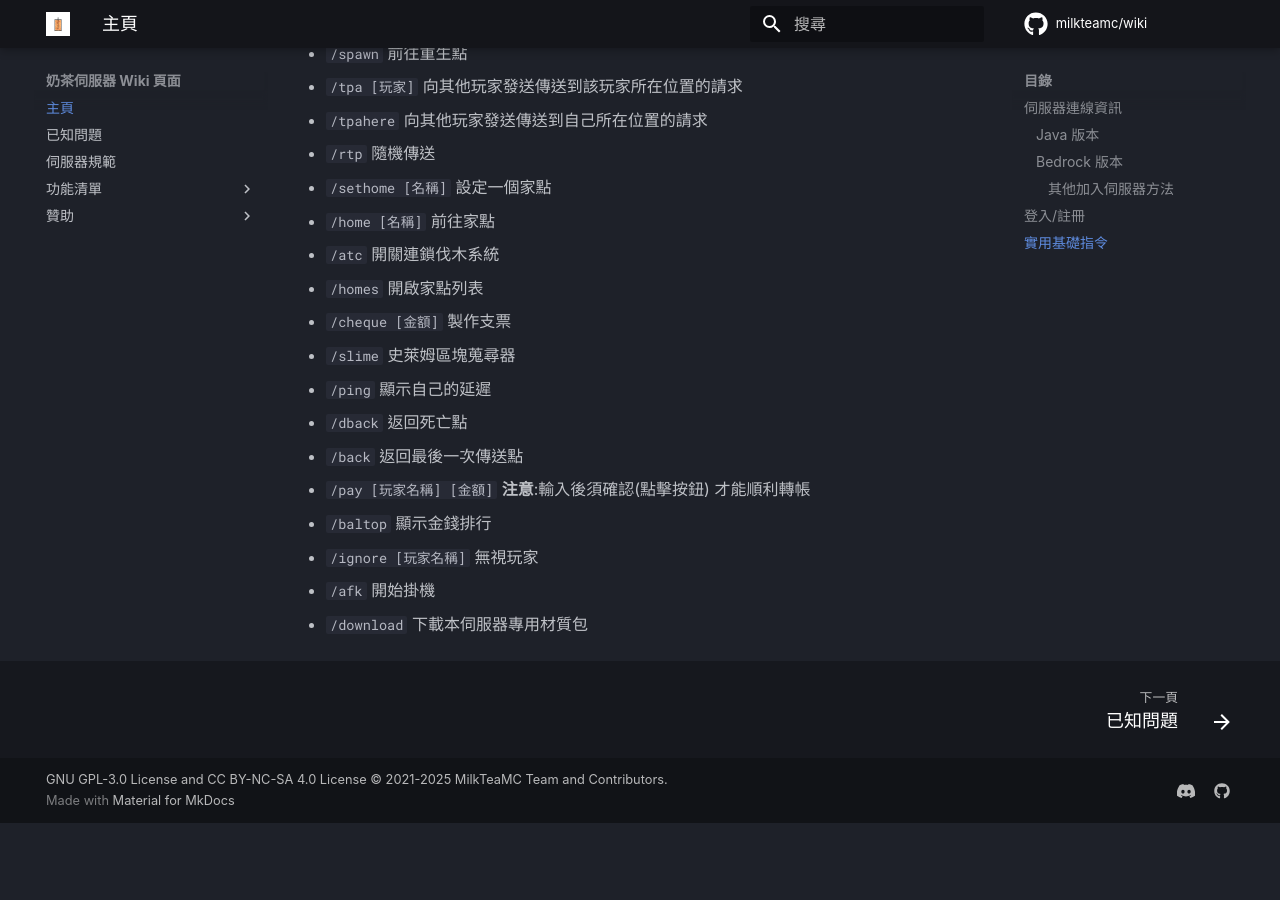
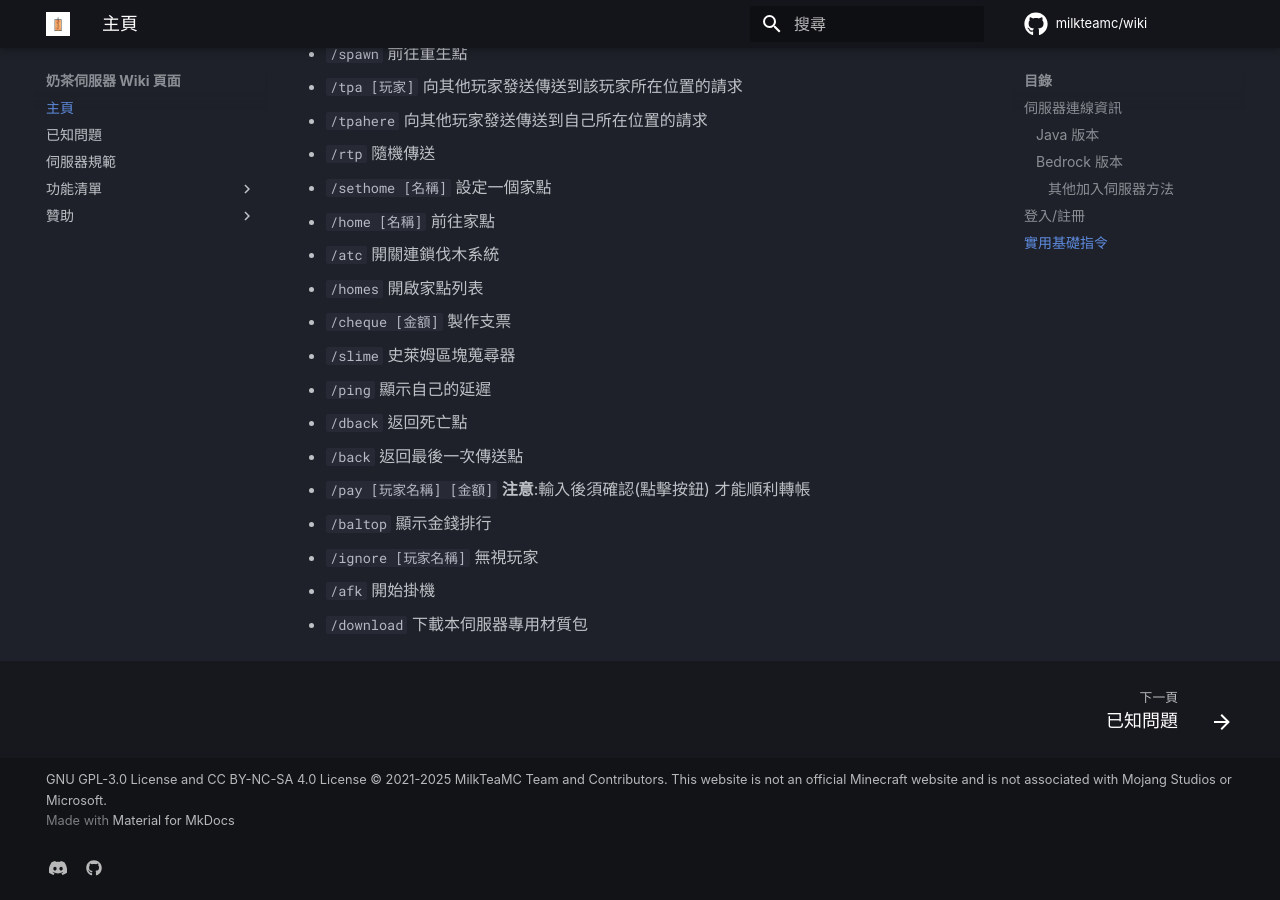
Before and after one commit to milkteamc/wiki, an MkDocs documentation site: the page built from docs/index.md, in a window 1280 px wide and 900 px high, scrolled down 3045 px. Built offline with MkDocs 1.6.1 and Material for MkDocs 9.7.7, drawn with Linux system fonts in a browser that asks for light colours; some web fonts are replaced; plug-ins that fetch from the network failed and are left out; comment, search, counter and statistics services are not loaded; before the commit the page ends 3868 px from its top, so only the background shows below that.

Commit message:
update footer

```diff
--- a/mkdocs.yml
+++ b/mkdocs.yml
@@ -65,7 +65,7 @@ theme:
     edit: material/pencil
     repo: fontawesome/brands/github
 
-copyright: GNU GPL-3.0 License and CC BY-NC-SA 4.0 License &copy; 2021-2025 MilkTeaMC Team and Contributors.
+copyright: GNU GPL-3.0 License and CC BY-NC-SA 4.0 License &copy; 2021-2025 MilkTeaMC Team and Contributors. This website is not an official Minecraft website and is not associated with Mojang Studios or Microsoft.
 
 markdown_extensions:
   - admonition
```
